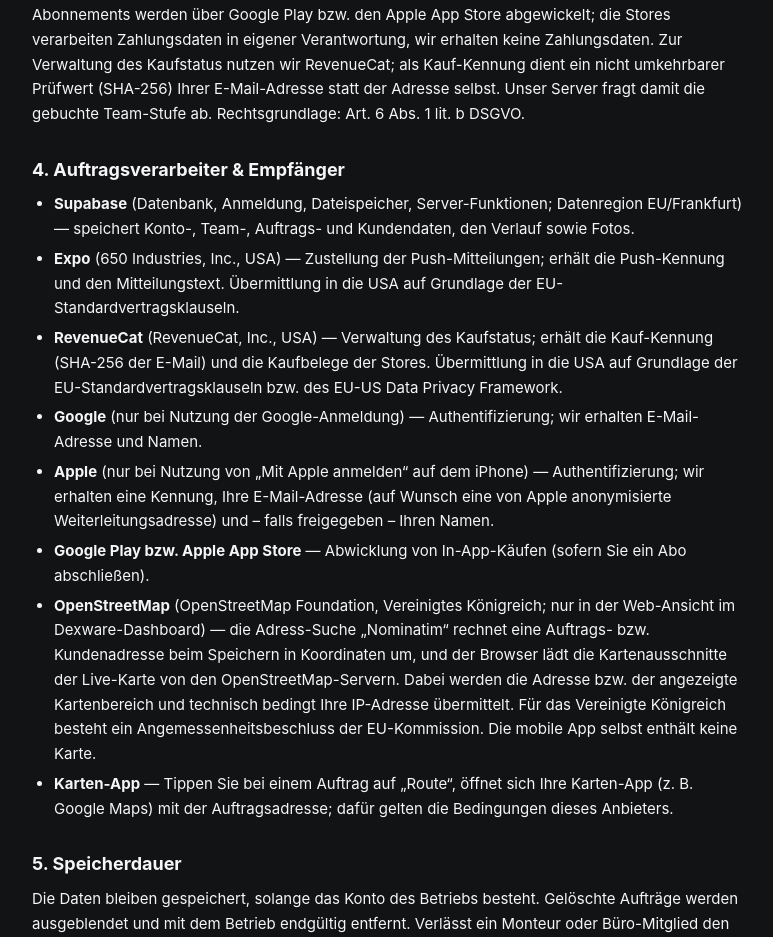
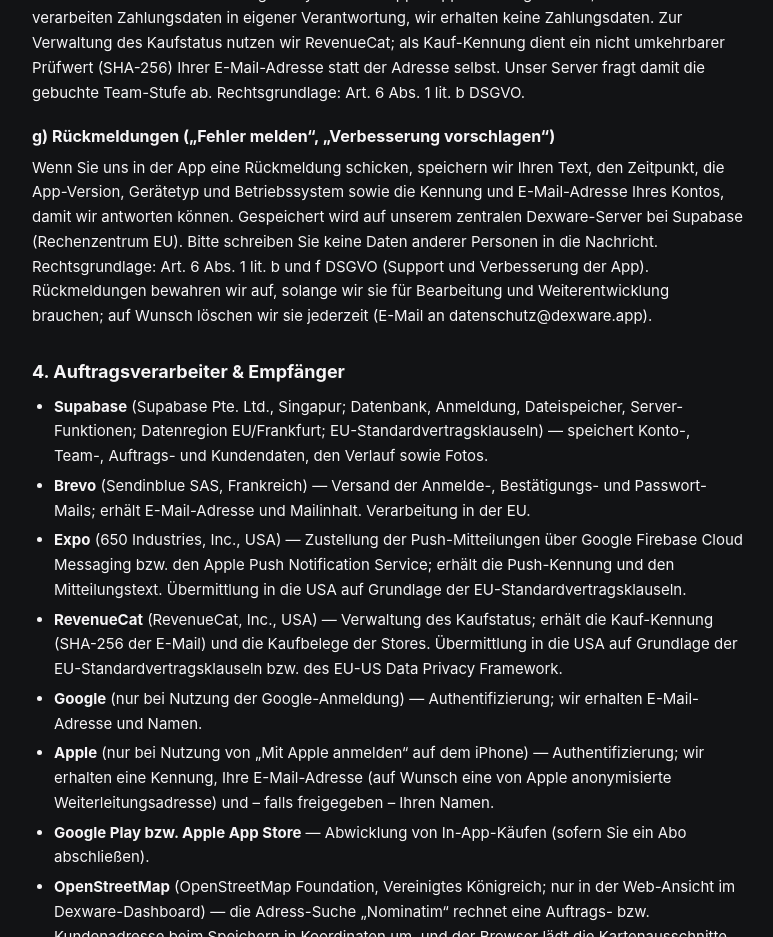
Before and after one commit to CraftlogAPP/laufzettel-web, a plain HTML site: page datenschutz.html in a window 1280 px wide. Shown: the part 1685-2622 px from the top of the page, without its empty margins (252-1025 px from the left). Drawn offline with Linux system fonts and the light colour scheme.

Commit message:
Rechtstexte (Rundumcheck 24.11.2026): Datenschutz mit Rückmeldungen, Supabase Pte. Ltd., Brevo und Push über Google FCM bzw. Apple APNs; AVV mit Brevo und Supabase Pte. Ltd., ohne Zusage zur Datensicherung

```diff
--- a/datenschutz.html
+++ b/datenschutz.html
@@ -48,7 +48,7 @@
     </header>
 
     <h1>Datenschutzerklärung</h1>
-    <p class="stand">Stand: November 2026 · Gilt für die mobile App „Laufzettel“, die Web-Ansicht im Dexware-Dashboard und diese Website.</p>
+    <p class="stand">Stand: 24.11.2026 · Gilt für die mobile App „Laufzettel“, die Web-Ansicht im Dexware-Dashboard und diese Website.</p>
 
     <h2>1. Verantwortlicher</h2>
     <p>
@@ -104,10 +104,19 @@
       Kauf-Kennung dient ein nicht umkehrbarer Prüfwert (SHA-256) Ihrer E-Mail-Adresse statt der Adresse selbst. Unser
       Server fragt damit die gebuchte Team-Stufe ab. Rechtsgrundlage: Art. 6 Abs. 1 lit. b DSGVO.</p>
 
+    <h3>g) Rückmeldungen („Fehler melden“, „Verbesserung vorschlagen“)</h3>
+    <p>Wenn Sie uns in der App eine Rückmeldung schicken, speichern wir Ihren Text, den Zeitpunkt, die App-Version,
+      Gerätetyp und Betriebssystem sowie die Kennung und E-Mail-Adresse Ihres Kontos, damit wir antworten können.
+      Gespeichert wird auf unserem zentralen Dexware-Server bei Supabase (Rechenzentrum EU). Bitte schreiben Sie keine
+      Daten anderer Personen in die Nachricht. Rechtsgrundlage: Art. 6 Abs. 1 lit. b und f DSGVO (Support und Verbesserung
+      der App). Rückmeldungen bewahren wir auf, solange wir sie für Bearbeitung und Weiterentwicklung brauchen; auf Wunsch
+      löschen wir sie jederzeit (E-Mail an datenschutz@dexware.app).</p>
+
     <h2>4. Auftragsverarbeiter &amp; Empfänger</h2>
     <ul>
-      <li><strong>Supabase</strong> (Datenbank, Anmeldung, Dateispeicher, Server-Funktionen; Datenregion EU/Frankfurt) — speichert Konto-, Team-, Auftrags- und Kundendaten, den Verlauf sowie Fotos.</li>
-      <li><strong>Expo</strong> (650 Industries, Inc., USA) — Zustellung der Push-Mitteilungen; erhält die Push-Kennung und den Mitteilungstext. Übermittlung in die USA auf Grundlage der EU-Standardvertragsklauseln.</li>
+      <li><strong>Supabase</strong> (Supabase Pte. Ltd., Singapur; Datenbank, Anmeldung, Dateispeicher, Server-Funktionen; Datenregion EU/Frankfurt; EU-Standardvertragsklauseln) — speichert Konto-, Team-, Auftrags- und Kundendaten, den Verlauf sowie Fotos.</li>
+      <li><strong>Brevo</strong> (Sendinblue SAS, Frankreich) — Versand der Anmelde-, Bestätigungs- und Passwort-Mails; erhält E-Mail-Adresse und Mailinhalt. Verarbeitung in der EU.</li>
+      <li><strong>Expo</strong> (650 Industries, Inc., USA) — Zustellung der Push-Mitteilungen über Google Firebase Cloud Messaging bzw. den Apple Push Notification Service; erhält die Push-Kennung und den Mitteilungstext. Übermittlung in die USA auf Grundlage der EU-Standardvertragsklauseln.</li>
       <li><strong>RevenueCat</strong> (RevenueCat, Inc., USA) — Verwaltung des Kaufstatus; erhält die Kauf-Kennung (SHA-256 der E-Mail) und die Kaufbelege der Stores. Übermittlung in die USA auf Grundlage der EU-Standardvertragsklauseln bzw. des EU-US Data Privacy Framework.</li>
       <li><strong>Google</strong> (nur bei Nutzung der Google-Anmeldung) — Authentifizierung; wir erhalten E-Mail-Adresse und Namen.</li>
       <li><strong>Apple</strong> (nur bei Nutzung von „Mit Apple anmelden“ auf dem iPhone) — Authentifizierung; wir erhalten eine Kennung, Ihre E-Mail-Adresse (auf Wunsch eine von Apple anonymisierte Weiterleitungsadresse) und – falls freigegeben – Ihren Namen.</li>
```
Also changed, not shown: avv.html (+5 -4 lines).
